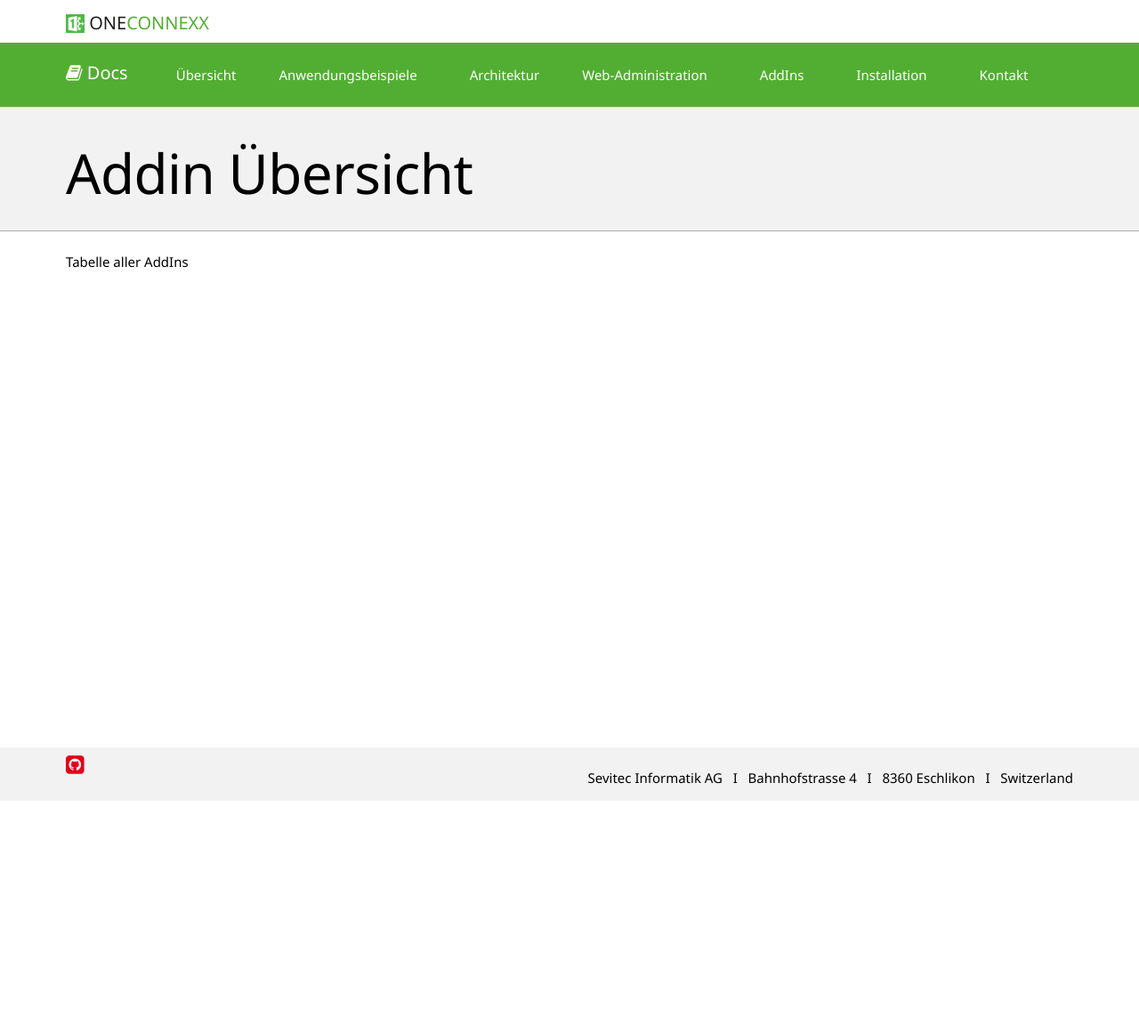
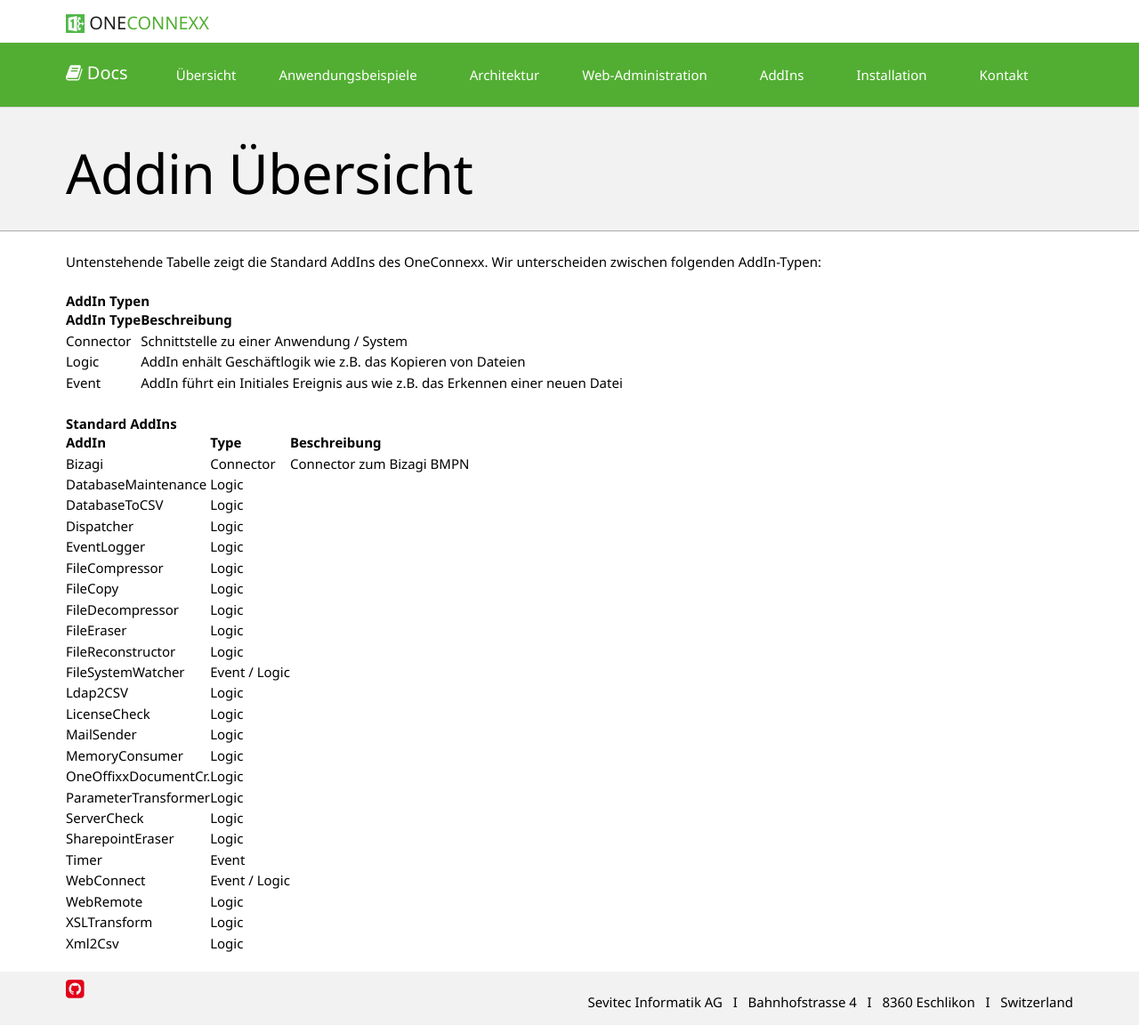
Before and after one commit to primesoft-group/oneconnexx-docs, a Jekyll site: the page built from _pages/addins/de/overview.md, in a window 1280 px wide. Shown: the whole page at 89% size. Built offline with Jekyll 4.4.1, drawn with Linux system fonts in a browser that asks for light colours; nearby versions of some CDN libraries; some web fonts are replaced; before the commit the page ends 900 px from its top, so only the background shows below that.

Commit message:
addin updated

```diff
--- a/_layouts/default.html
+++ b/_layouts/default.html
@@ -97,7 +97,7 @@
             </li>
 
             <li>
-                <a class="color-type-secondary" href="http://www.sevitec.ch/kontakt.aspx">Kontakt</a>
+                <a class="color-type-secondary" target="_blank" href="http://www.sevitec.ch/kontakt.aspx">Kontakt</a>
              </li>
           </ul>
         </div>
--- a/_pages/addins/de/overview.md
+++ b/_pages/addins/de/overview.md
@@ -4,4 +4,42 @@
 permalink: "addins/de/overview/"
 ---
 
-Tabelle aller AddIns
+Untenstehende Tabelle zeigt die Standard AddIns des OneConnexx. Wir unterscheiden zwischen folgenden AddIn-Typen:
+
+__AddIn Typen__
+
+| AddIn Type | Beschreibung |
+| :--- | :--- |
+| Connector | Schnittstelle zu einer Anwendung / System |
+| Logic | AddIn enhält Geschäftlogik wie z.B. das Kopieren von Dateien |
+| Event | AddIn führt ein Initiales Ereignis aus wie z.B. das Erkennen einer neuen Datei |
+
+
+__Standard AddIns__
+
+| AddIn  | Type | Beschreibung |
+| :--- | :--- | :--- |
+| Bizagi|Connector|Connector zum Bizagi BMPN
+| DatabaseMaintenance|Logic| |
+| DatabaseToCSV|Logic| |
+| Dispatcher|Logic| |
+| EventLogger|Logic| |
+| FileCompressor|Logic| |
+| FileCopy|Logic| |
+| FileDecompressor|Logic| |
+| FileEraser|Logic| |
+| FileReconstructor|Logic| |
+| FileSystemWatcher|Event  / Logic| |
+| Ldap2CSV|Logic| |
+| LicenseCheck|Logic| |
+| MailSender|Logic| |
+| MemoryConsumer|Logic| |
+| OneOffixxDocumentCr.|Logic| |
+| ParameterTransformer|Logic| |
+| ServerCheck|Logic| |
+| SharepointEraser|Logic| |
+| Timer|Event| |
+| WebConnect|Event  / Logic| |
+| WebRemote|Logic| |
+| XSLTransform|Logic| |
+| Xml2Csv|Logic| |
```
